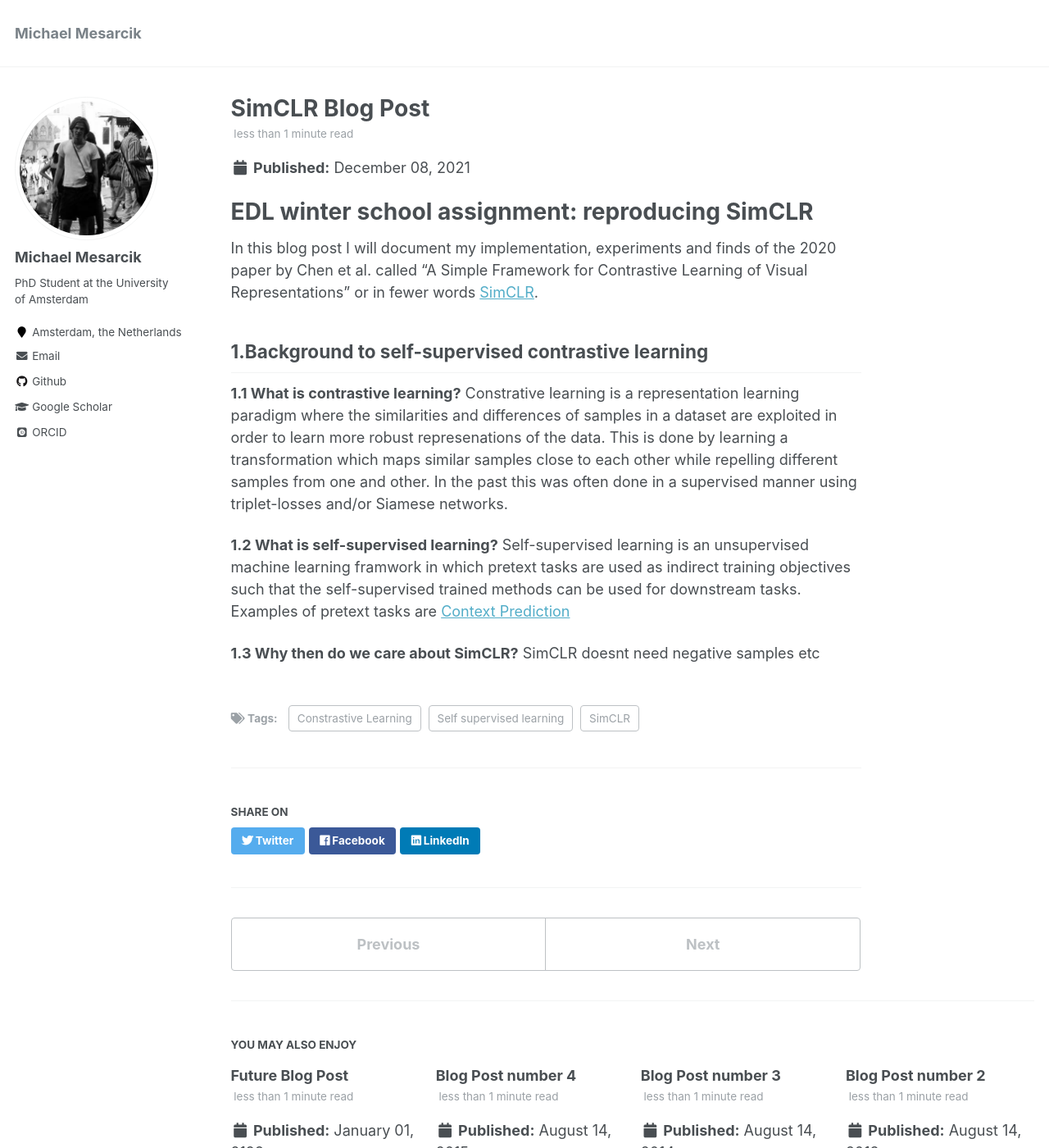
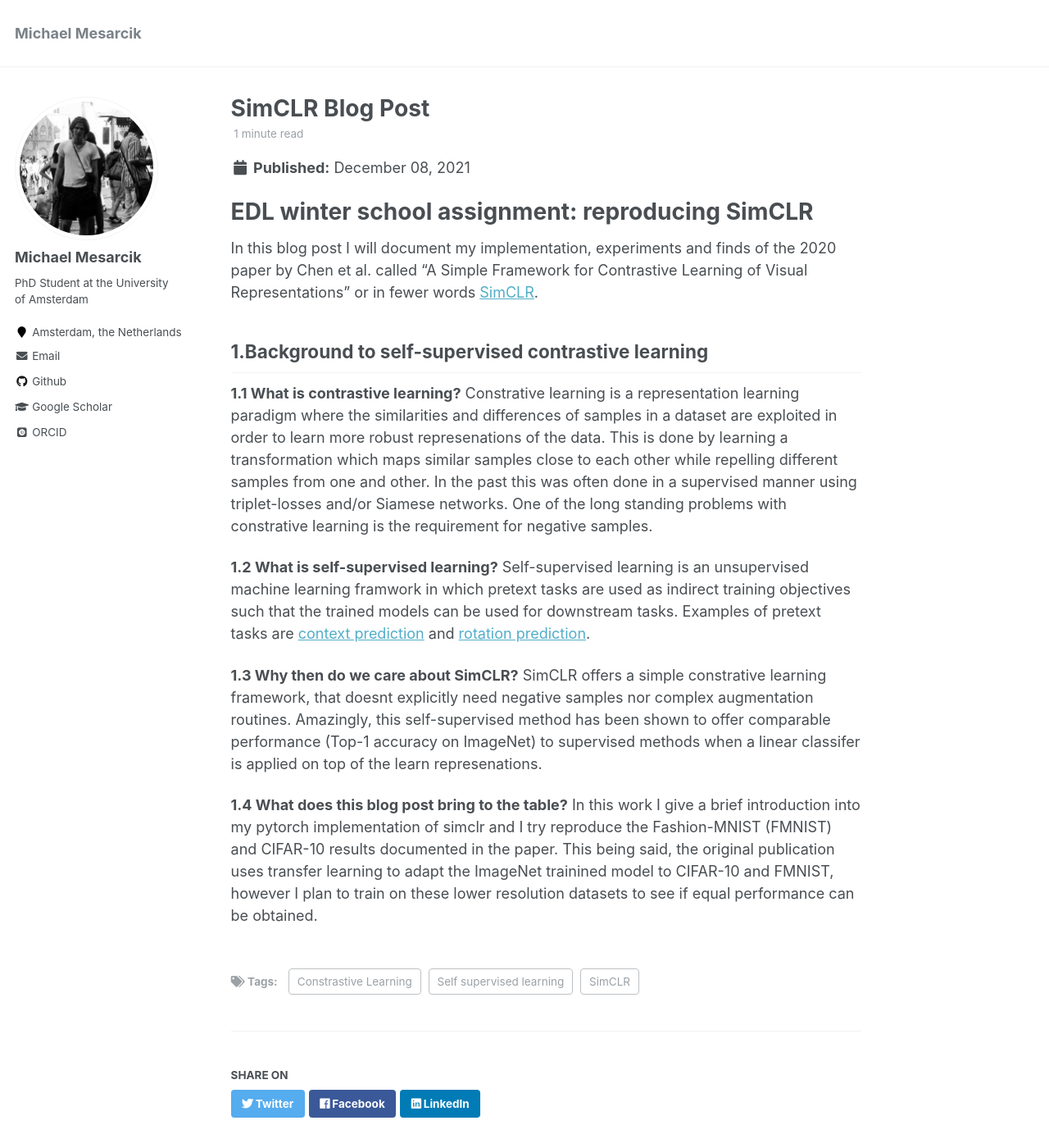
Before and after one commit to mesarcik/mesarcik.github.io, a Jekyll site: the page built from _posts/2021-12-08-blog-post-simclr.md, in a window 1280 px wide and 1400 px high. Shown: the whole window at 82% size. Built offline with Jekyll 4.4.1, drawn with Linux system fonts in a browser that asks for light colours; some web fonts are replaced.

Commit message:
blog post updated

```diff
--- a/_posts/2021-12-08-blog-post-simclr.md
+++ b/_posts/2021-12-08-blog-post-simclr.md
@@ -17,11 +17,15 @@ In this blog post I will document my implementation, experiments and finds of th
 ------
 
 **1.1 What is contrastive learning?**
-	Constrative learning is a representation learning paradigm where the similarities and differences of samples in a dataset are exploited in order to learn more robust represenations of the data. This is done by learning a transformation which maps similar samples close to each other while repelling different samples from one and other. In the past this was often done in a supervised manner using triplet-losses and/or Siamese networks.
+	Constrative learning is a representation learning paradigm where the similarities and differences of samples in a dataset are exploited in order to learn more robust represenations of the data. This is done by learning a transformation which maps similar samples close to each other while repelling different samples from one and other. In the past this was often done in a supervised manner using triplet-losses and/or Siamese networks. One of the long standing problems with constrative learning is the requirement for negative samples.
 
 **1.2 What is self-supervised learning?**
-	Self-supervised learning is an unsupervised machine learning framwork in which pretext tasks are used as indirect training objectives such that the self-supervised trained methods can be used for downstream tasks. Examples of pretext tasks are [Context Prediction](https://arxiv.org/pdf/1505.05192.pdf)
+	Self-supervised learning is an unsupervised machine learning framwork in which pretext tasks are used as indirect training objectives such that the trained models can be used for downstream tasks. Examples of pretext tasks are [context prediction](https://arxiv.org/pdf/1505.05192.pdf) and [rotation prediction](https://openaccess.thecvf.com/content_CVPR_2019/papers/Feng_Self-Supervised_Representation_Learning_by_Rotation_Feature_Decoupling_CVPR_2019_paper.pdf).
 
 
 **1.3 Why then do we care about SimCLR?**
-	SimCLR doesnt need negative samples etc
+	SimCLR offers a simple constrative learning framework, that doesnt explicitly need negative samples nor complex augmentation routines. Amazingly, this self-supervised method has been shown to offer comparable performance (Top-1 accuracy on ImageNet) to supervised methods when a linear classifer is applied on top of the learn represenations.
+
+
+**1.4 What does this blog post bring to the table?**
+	In this work I give a brief introduction into my pytorch implementation of simclr and I try reproduce the Fashion-MNIST (FMNIST) and CIFAR-10 results documented in the paper. This being said, the original publication uses transfer learning to adapt the ImageNet trainined model to CIFAR-10 and FMNIST, however I plan to train on these lower resolution datasets to see if equal performance can be obtained.
```
